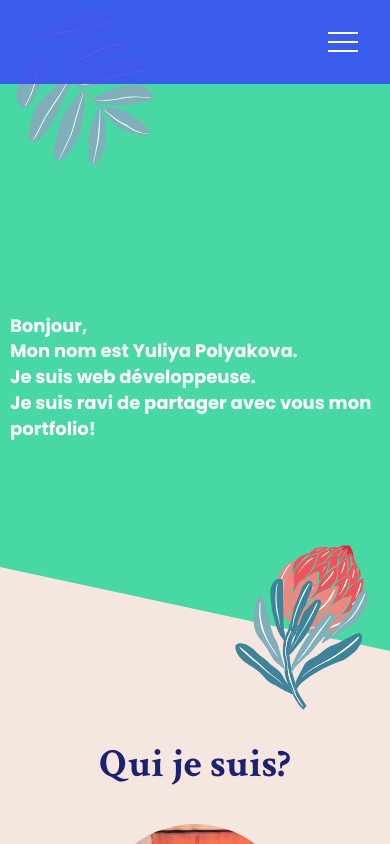
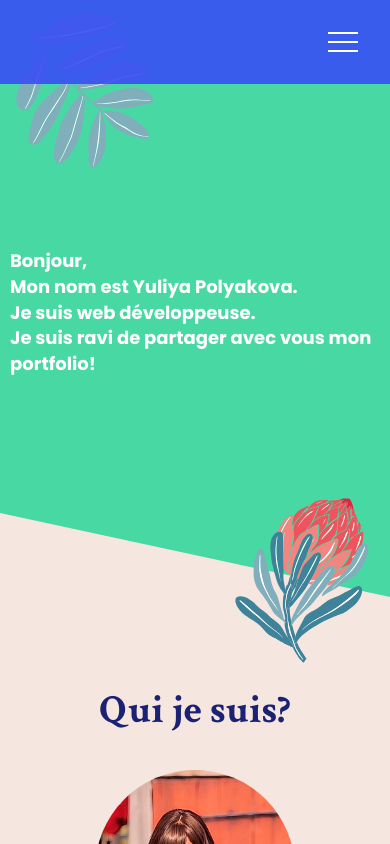
Before and after one commit to Yuliya33/portfolio, a React (Create React App) app: page / in a window 390 px wide. Shown: the top 844 px of the page. Built offline with nearby package versions, Linux system fonts and the light colour scheme.

Commit message:
correction version mobile

```diff
--- a/src/components/Header.module.scss
+++ b/src/components/Header.module.scss
@@ -142,19 +142,19 @@ section{
         &::before{
             max-width: 200px;
             height: 100%;
-            top: -195px;
+            top: -165px;
             left: -23px;
         }
         &::after{
             width: 150px;
             height: 100%;
-            bottom: -350px;
+            bottom: -330px;
             right: 13px;
         }
         .header{
-            height: calc(100vh - 290px);
+            height: 500px;
             .title{
-                margin-top: 200px;
+                margin-top: 125px;
             }
             h1{
                 font-size: 18px;
```
